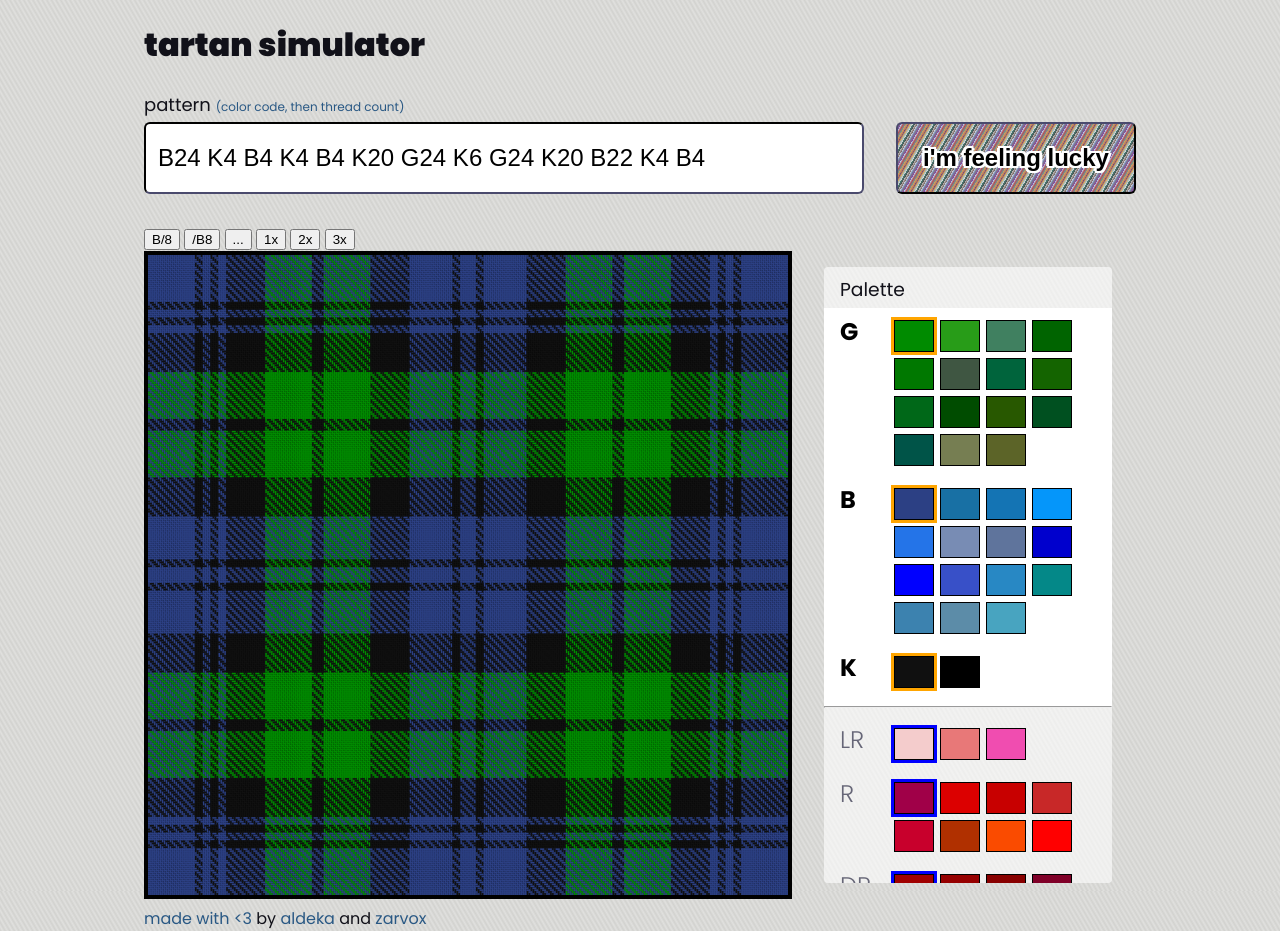
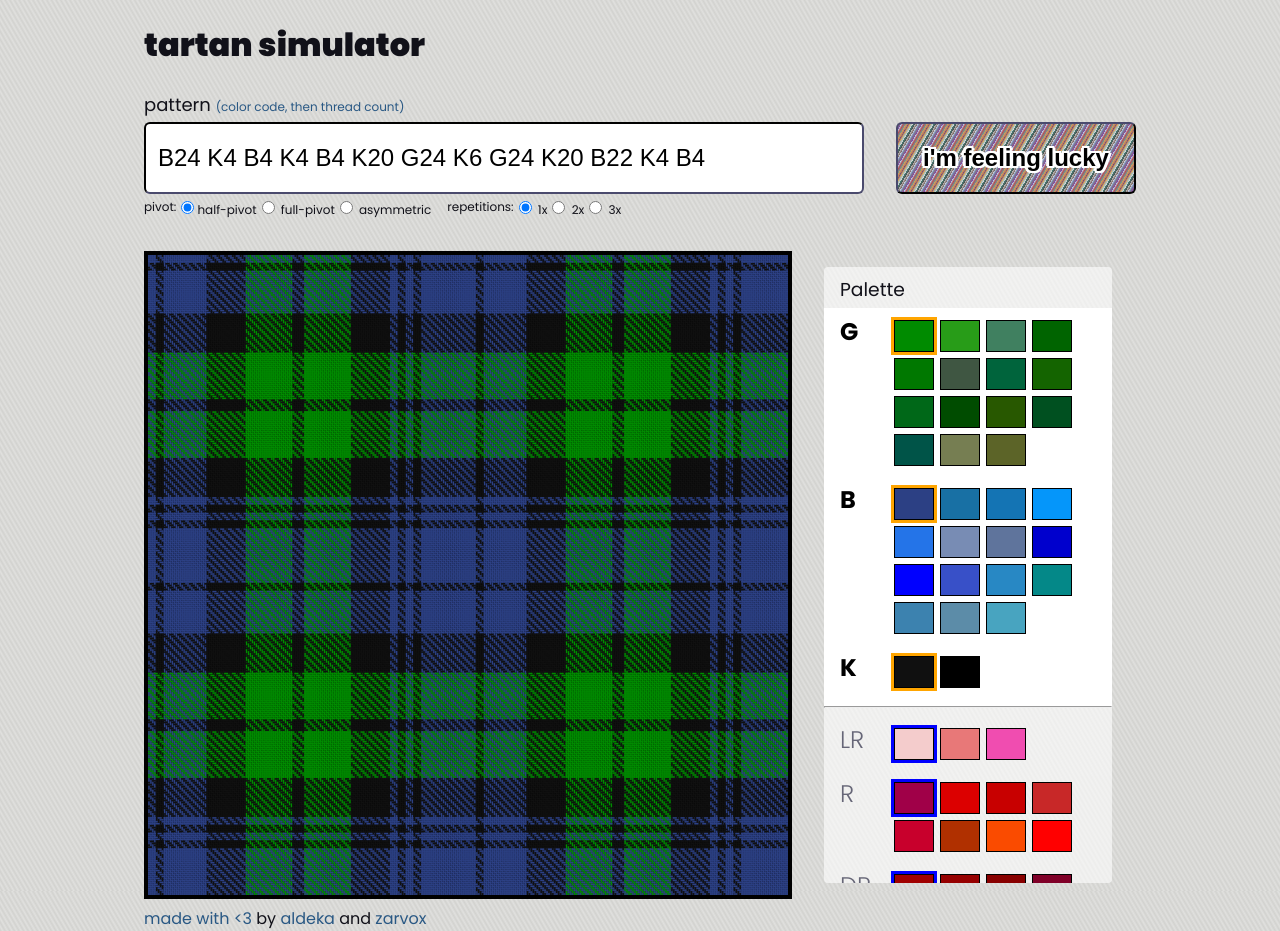
Before and after one commit to aldeka/tartanizer, a SvelteKit app: page / in a window 1280 px wide. Built offline with nearby package versions, Linux system fonts and the light colour scheme.

Commit message:
Make pivot/repetition options radio buttons

```diff
--- a/src/routes/+page.svelte
+++ b/src/routes/+page.svelte
@@ -148,10 +148,13 @@
 		}
 	}
 
-	type PivotFormat = "none" | "half" | "full";
+	type PivotFormat = 'none' | 'half' | 'full';
 	function makeThreadList(
-		colorsText: string, activePalette: { [key: string]: number },
-		repetitions: number, pivotFormat: PivotFormat): string[] {
+		colorsText: string,
+		activePalette: { [key: string]: number },
+		repetitions: number,
+		pivotFormat: PivotFormat
+	): string[] {
 		const segments = colorsText.trim().split(' ');
 		let validStripes: Stripe[] = [];
 		let sett: string[] = [];
@@ -162,24 +165,22 @@
 			}
 		}
 
-		let settStripes;
-		if (pivotFormat === "none") {
+		let settStripes: Stripe[] = [];
+		if (pivotFormat === 'none') {
 			settStripes = validStripes;
-		} else if (pivotFormat === "half") {
-			settStripes = validStripes.concat(validStripes.toReversed());
-		} else if (pivotFormat === "full") {
-			settStripes = validStripes.concat(validStripes.slice(1, -1).toReversed());
+		} else if (pivotFormat === 'half') {
+			settStripes = validStripes.concat(validStripes.reverse());
+		} else if (pivotFormat === 'full') {
+			settStripes = validStripes.concat(validStripes.slice(1, -1).reverse());
 		}
 
 		for (const stripe of settStripes) {
 			const { colorCode, threadCount } = stripe;
-			sett = sett.concat(
-				makeChunk(threadCount, palette[colorCode][activePalette[colorCode]])
-			);
+			sett = sett.concat(makeChunk(threadCount, palette[colorCode][activePalette[colorCode]]));
 		}
 
 		let retval: string[] = [];
-		for (let i = 0 ; i < repetitions ; i++) {
+		for (let i = 0; i < repetitions; i++) {
 			retval = retval.concat(sett);
 		}
 		return retval;
@@ -188,7 +189,7 @@
 	// Demo is the standard Black Watch pattern
 	let colorString = 'B24 K4 B4 K4 B4 K20 G24 K6 G24 K20 B22 K4 B4';
 	let repetitions = 1;
-	let pivotFormat: PivotFormat = "half";
+	let pivotFormat: PivotFormat = 'half';
 	$: threadList = makeThreadList(colorString, activePaletteIndices, repetitions, pivotFormat);
 
 	function setPaletteColor(colorCode: string, index: number) {
@@ -251,10 +252,13 @@
 <h1>tartan simulator</h1>
 
 <section id="pattern-spec">
+	<div class="input-and-button">
 		<div class="pattern-input">
 			<label for="pattern"
-			>pattern <a href="https://www.tartanregister.gov.uk/threadcount" target="_blank" class="help"
-				>(color code, then thread count)</a
+				>pattern <a
+					href="https://www.tartanregister.gov.uk/threadcount"
+					target="_blank"
+					class="help">(color code, then thread count)</a
 				></label
 			>
 			<input id="pattern" name="pattern" type="text" bind:value={colorString} />
@@ -264,27 +268,82 @@
 			title="generate a random tartan pattern"
 			on:click={randomizePattern}>i'm feeling lucky</button
 		>
+	</div>
+	<div id="pivot-and-repetition" class="help">
+		<div id="pivot-options" class="display-options">
+			pivot:
+			<label for="half"
+				><input
+					id="half"
+					type="radio"
+					checked={pivotFormat === 'half'}
+					on:change={() => {
+						setPivot('half');
+					}}
+				/>half-pivot</label
+			>
+			<label for="full"
+				><input
+					id="full"
+					type="radio"
+					checked={pivotFormat === 'full'}
+					on:change={() => {
+						setPivot('full');
+					}}
+				/>
+				full-pivot</label
+			>
+			<label for="none"
+				><input
+					id="none"
+					type="radio"
+					checked={pivotFormat === 'none'}
+					on:change={() => {
+						setPivot('none');
+					}}
+				/>
+				asymmetric</label
+			>
+		</div>
+
+		<div id="repetitions" class="display-options">
+			repetitions:
+			<label for="one"
+				><input
+					id="one"
+					type="radio"
+					checked={repetitions === 1}
+					on:change={() => {
+						setRepeat(1);
+					}}
+				/>
+				1x</label
+			>
+			<label for="two"
+				><input
+					id="two"
+					type="radio"
+					checked={repetitions === 2}
+					on:change={() => {
+						setRepeat(2);
+					}}
+				/>
+				2x</label
+			>
+			<label for="three"
+				><input
+					id="three"
+					type="radio"
+					checked={repetitions === 3}
+					on:change={() => {
+						setRepeat(3);
+					}}
+				/>
+				3x</label
+			>
+		</div>
+	</div>
 </section>
-<div id="pivot-and-repetition">
-	<button
-		title="pattern is half pivot"
-		on:click={() => { setPivot("half"); }}>B/8</button>
-	<button
-		title="pattern is full pivot"
-		on:click={() => { setPivot("full"); }}>/B8</button>
-	<button
-		title="repeat exact pattern"
-		on:click={() => { setPivot("none"); }}>...</button>
-	<button
-		title="display one sett"
-		on:click={() => { setRepeat(1); }}>1x</button>
-	<button
-		title="display two setts"
-		on:click={() => { setRepeat(2); }}>2x</button>
-	<button
-		title="display three setts"
-		on:click={() => { setRepeat(3); }}>3x</button>
-</div>
 
 <div id="canvas-and-palette">
 	<div>
@@ -342,16 +401,21 @@
 	section#pattern-spec {
 		flex: 0;
 		display: flex;
+		flex-direction: column;
+		margin-bottom: 2rem;
+
+		& .input-and-button {
+			display: flex;
 			align-items: flex-end;
 			justify-content: space-between;
-		margin-bottom: 2rem;
 			font-size: 18px;
 
 			& input,
-		& button {
+			& .stripey-button {
 				max-height: 3em;
 				min-height: 3em;
 				font-size: 24px;
+			}
 		}
 	}
 
@@ -363,10 +427,29 @@
 		align-items: stretch;
 		margin: 0;
 
+		& label {
+			font-weight: 400;
+			margin: 0;
+			font-size: 18px;
+			margin-bottom: 0.25rem;
+		}
+
 		& input {
 			padding: 0 0.5em;
 			border-color: #111119;
 			border-radius: 0.25em;
+		}
+	}
+
+	#pivot-and-repetition {
+		margin-top: 0.25rem;
+		display: flex;
+		align-items: flex-start;
+
+		& .display-options {
+			display: flex;
+			align-items: flex-start;
+			margin-right: 1rem;
 		}
 	}
 
@@ -437,13 +520,6 @@
 		max-height: 640px;
 	}
 
-	label {
-		font-weight: 400;
-		margin: 0;
-		margin-bottom: 0.25em;
-		font-size: 18px;
-	}
-
 	section#palette {
 		flex: 1;
 		margin: 1rem 1.5rem 0 2rem;
```
Lines whose indentation alone changed are shown as unchanged.
